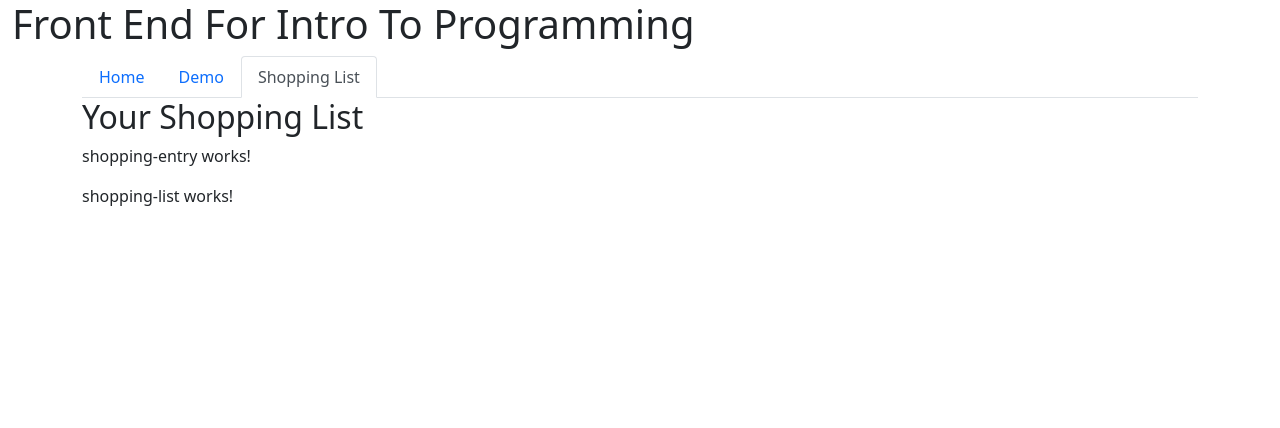
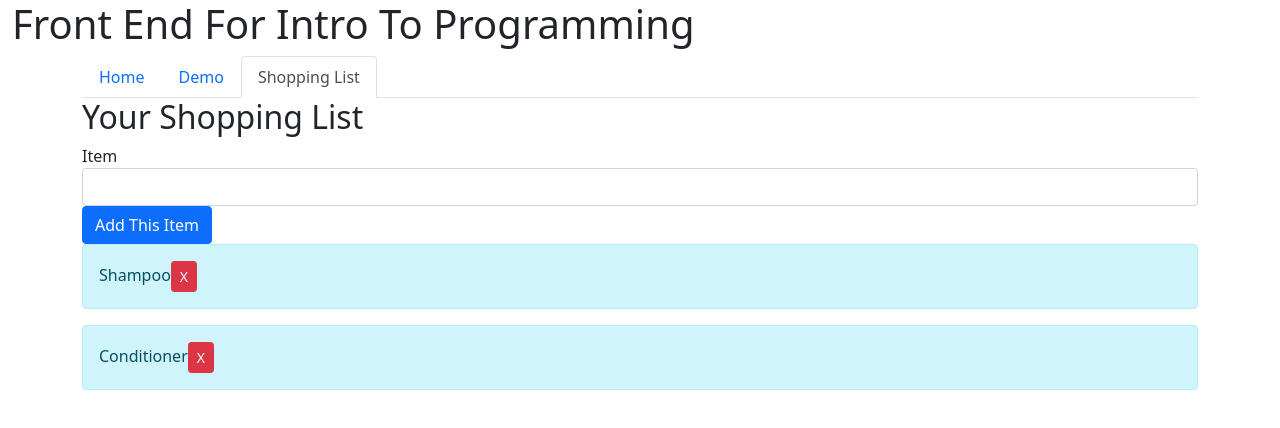
Before and after one commit to intro-to-prog/frontend, an Angular app: page /shopping in a window 1280 px wide. Shown: the top 428 px of the page. Built offline with nearby package versions, Linux system fonts and the light colour scheme.

Commit message:
done with form

```diff
--- a/src/app/app.module.ts
+++ b/src/app/app.module.ts
@@ -9,7 +9,7 @@ import { NavComponent } from './components/nav/nav.component';
 import { ShoppingComponent } from './components/shopping/shopping.component';
 import { ShoppingListComponent } from './components/shopping-list/shopping-list.component';
 import { ShoppingEntryComponent } from './components/shopping-entry/shopping-entry.component';
-
+import { ReactiveFormsModule } from "@angular/forms";
 
 @NgModule({
   declarations: [
@@ -23,7 +23,8 @@ import { ShoppingEntryComponent } from './components/shopping-entry/shopping-ent
   ],
   imports: [
     BrowserModule,
-    AppRoutingModule
+    AppRoutingModule,
+    ReactiveFormsModule
   ],
   providers: [],
   bootstrap: [AppComponent]
--- a/src/app/components/shopping-entry/shopping-entry.component.html
+++ b/src/app/components/shopping-entry/shopping-entry.component.html
@@ -1 +1,17 @@
-<p>shopping-entry works!</p>
+<form [formGroup]="form"
+      (ngSubmit)="submit()">
+  <div class="form-group">
+    <label for="item">Item</label>
+    <input class="form-control"
+           type="text"
+           formControlName="description"
+           id="item">
+    <div class="alert alert-danger"
+         *ngIf="description?.errors && (description?.touched || description?.dirty)">
+      <p *ngIf="description?.errors?.required">This is Required</p>
+      <p *ngIf="description?.errors?.maxlength">That is way too long. Slow your roll.</p>
+    </div>
+  </div>
+  <button type="submit"
+          class="btn btn-primary">Add This Item</button>
+</form>
--- a/src/app/components/shopping-entry/shopping-entry.component.ts
+++ b/src/app/components/shopping-entry/shopping-entry.component.ts
@@ -1,4 +1,5 @@
 import { Component, OnInit } from '@angular/core';
+import { FormBuilder, FormGroup, Validators } from '@angular/forms';
 
 @Component({
   selector: 'app-shopping-entry',
@@ -7,9 +8,22 @@ import { Component, OnInit } from '@angular/core';
 })
 export class ShoppingEntryComponent implements OnInit {
 
-  constructor() { }
+
+  form: FormGroup = this.formBuilder.group({
+    description: ['', [Validators.required, Validators.maxLength(400)]]
+  });
+  constructor(private formBuilder: FormBuilder) { }
+
+  get description() { return this.form.get('description'); }
 
   ngOnInit(): void {
   }
 
+  submit() {
+    if (this.form.valid) {
+      console.log(this.form.value);
+    } else {
+      console.log(`There are errors!`);
+    }
+  }
 }
--- a/src/app/components/shopping-list/shopping-list.component.html
+++ b/src/app/components/shopping-list/shopping-list.component.html
@@ -1 +1,8 @@
-<p>shopping-list works!</p>
+<ul class="list-unstyled">
+  <li class="alert alert-info"
+      *ngFor="let item of items">
+    <span>{{ item.description }}</span>
+    <button (click)="markPurchased(item)"
+            class="btn btn-sm btn-danger">X</button>
+  </li>
+</ul>
--- a/src/app/components/shopping-list/shopping-list.component.ts
+++ b/src/app/components/shopping-list/shopping-list.component.ts
@@ -1,4 +1,5 @@
 import { Component, OnInit } from '@angular/core';
+import { ShoppingListItemModel } from 'src/app/models';
 
 @Component({
   selector: 'app-shopping-list',
@@ -7,9 +8,17 @@ import { Component, OnInit } from '@angular/core';
 })
 export class ShoppingListComponent implements OnInit {
 
+  items: ShoppingListItemModel[] = [
+    { id: '1', description: 'Shampoo' },
+    { id: '99', description: 'Conditioner' }
+  ];
   constructor() { }
 
   ngOnInit(): void {
   }
 
+  markPurchased(item: ShoppingListItemModel) {
+    console.log(item);
+  }
+
 }
--- /dev/null
+++ b/src/app/models/index.ts
@@ -0,0 +1,4 @@
+export interface ShoppingListItemModel {
+  id: string;
+  description: string;
+}
```
